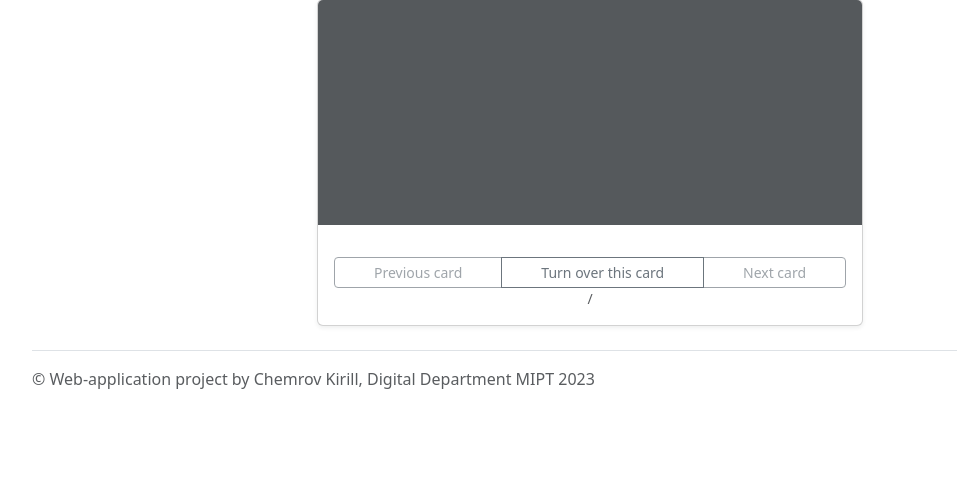
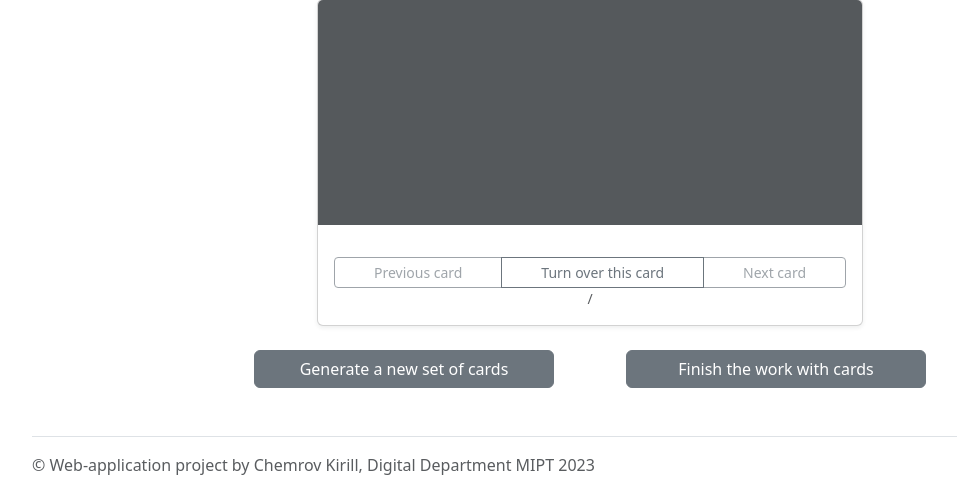
Before and after one commit to ChemrovKirill/web_lang_learn, a Django app: template templates/cards.html in a window 1280 px wide. Shown: the part 314-800 px from the top of the page, without its empty margins (50-1007 px from the left). Run offline with Django 4.2, Linux system fonts and the light colour scheme; the template is opened without the code that fills it, so the values that code supplies are empty; some libraries are stand-ins or nearby versions.

Commit message:
add finish buttons on cards page and small fixes

```diff
--- a/templates/add_word_post.html
+++ b/templates/add_word_post.html
@@ -19,6 +19,7 @@ Error!
     <ul>
         <li>Return to the <a href="/add_word">word adding page</a></li>
         <li>Return to the <a href="/">homepage</a></li>
+        <li>Return to the <a href="/vocabulary">vocabulary</a></li>
     </ul>
 </div>
 {% endblock %}
--- a/templates/cards.html
+++ b/templates/cards.html
@@ -55,5 +55,21 @@ Give the definition and translation of the word and test yourself by turning ove
       </div>
     </div>
   </div>
+  <div class="row justify-content-center py-4">
+    <div class="col-4 px-5">
+      <div class="row justify-content-center">
+        <a href="/create_cards" class="btn btn-secondary">
+            Generate a new set of cards
+        </a>
+      </div>
+    </div>
+    <div class="col-4 px-5">
+      <div class="row justify-content-center">
+        <a href="/" class="btn btn-secondary">
+            Finish the work with cards
+        </a>
+      </div>
+    </div>
+  </div>
 </div>
 {% endblock %}
--- a/templates/vocabulary.html
+++ b/templates/vocabulary.html
@@ -14,9 +14,9 @@ List of studied words.
       Add a new word
   </a>
 </div>
-<div class="container px-4 py-5" id="vocabulary">
+<div class="container px-1 py-3" id="vocabulary">
     <div class="table-responsive">
-        <table class="table table-striped table-sm">
+        <table class="table table-striped table-bordered table-sm">
           <thead>
             <tr>
               <th scope="col" class="py-3">#</th>
```
